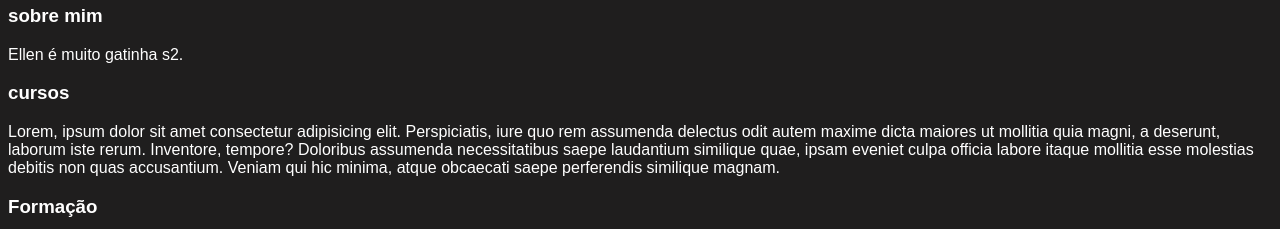
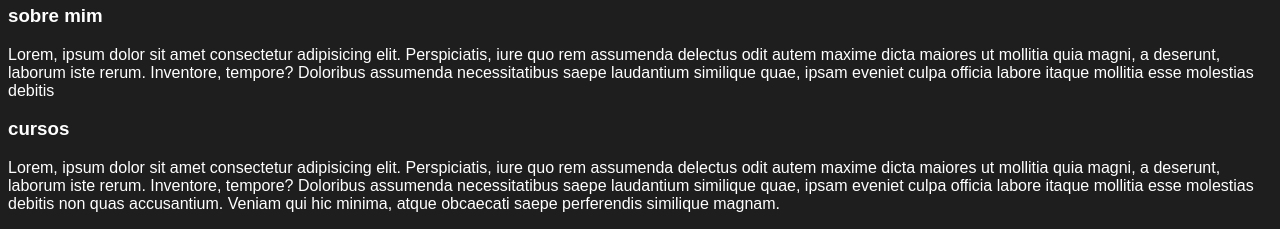
Before and after one commit to Br1anStewart/meusite, a plain HTML site: page index.html in a window 1280 px wide. Shown: the part 369-598 px from the top of the page. Drawn offline with Linux system fonts and the light colour scheme.

Commit message:
Update index.html

```diff
--- a/index.html
+++ b/index.html
@@ -32,7 +32,8 @@
     <section>
         <h3>sobre mim</h3>
         <p>
-           Ellen é muito gatinha s2.
+            Lorem, ipsum dolor sit amet consectetur adipisicing elit. Perspiciatis, iure quo rem assumenda delectus odit autem maxime dicta maiores ut mollitia quia magni, a deserunt, laborum iste rerum. Inventore, tempore?
+           Doloribus assumenda necessitatibus saepe laudantium similique quae, ipsam eveniet culpa officia labore itaque mollitia esse molestias debitis
         </p>
     </section>
     <section>
```
